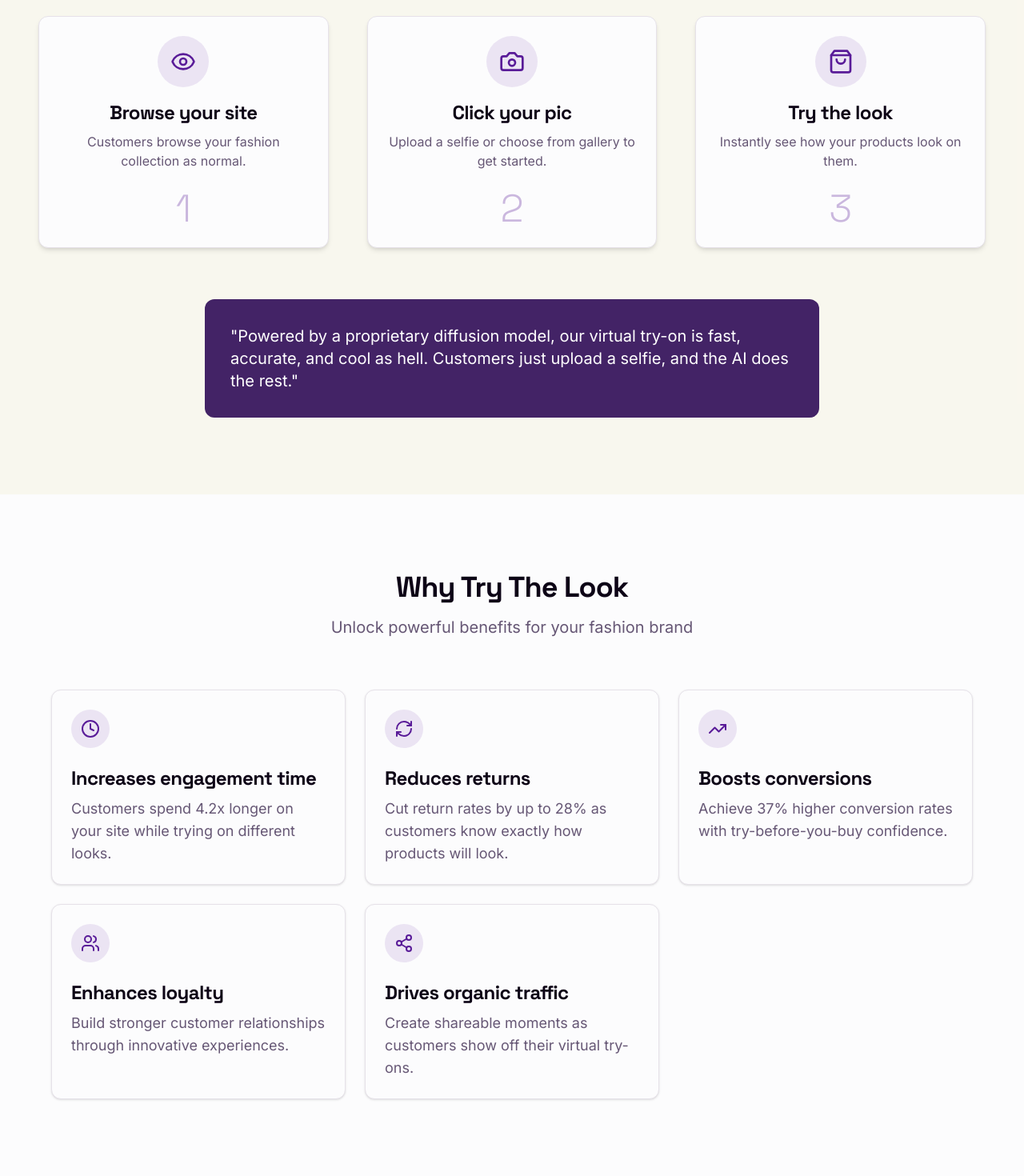
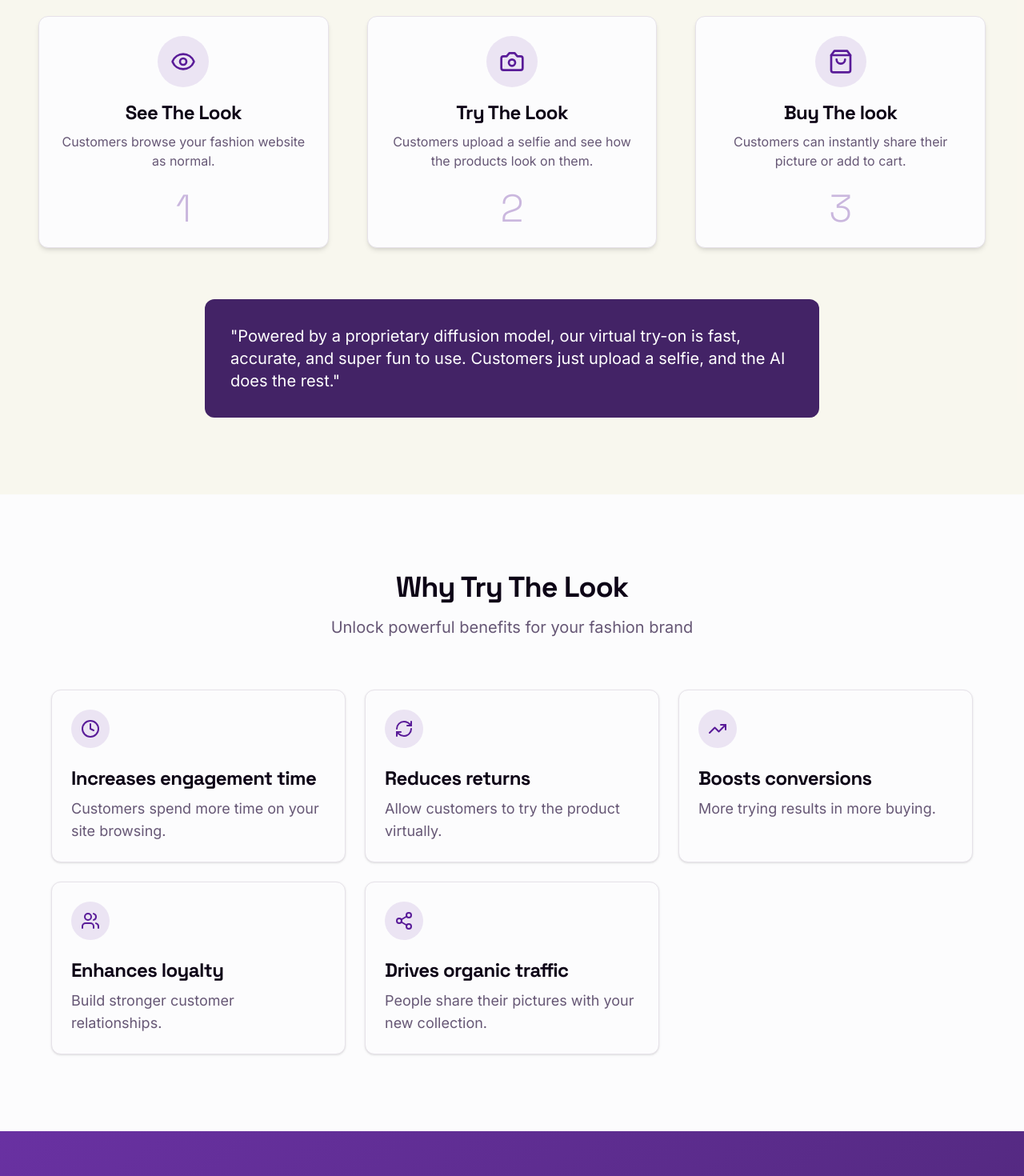
Before and after one commit to mail-alaiy/trythelook, a React (Vite) app: page / in a window 1280 px wide. Shown: the part 1020-2490 px from the top of the page at 80% size. Built offline with nearby package versions, Linux system fonts and the light colour scheme.

Commit message:
text_change

```diff
--- a/src/components/Benefits.tsx
+++ b/src/components/Benefits.tsx
@@ -6,27 +6,27 @@ const benefits = [
   {
     icon: Clock,
     title: "Increases engagement time",
-    description: "Customers spend 4.2x longer on your site while trying on different looks."
+    description: " Customers spend more time on your site browsing."
   },
   {
     icon: RefreshCw,
     title: "Reduces returns",
-    description: "Cut return rates by up to 28% as customers know exactly how products will look."
+    description: "Allow customers to try the product virtually."
   },
   {
     icon: TrendingUp,
     title: "Boosts conversions",
-    description: "Achieve 37% higher conversion rates with try-before-you-buy confidence."
+    description: "More trying results in more buying."
   },
   {
     icon: Users,
     title: "Enhances loyalty",
-    description: "Build stronger customer relationships through innovative experiences."
+    description: " Build stronger customer relationships."
   },
   {
     icon: Share2,
     title: "Drives organic traffic",
-    description: "Create shareable moments as customers show off their virtual try-ons."
+    description: "People share their pictures with your new collection."
   }
 ];
 
--- a/src/components/ContactForm.tsx
+++ b/src/components/ContactForm.tsx
@@ -87,8 +87,9 @@ const ContactForm = () => {
           >
             <h2 className="text-3xl md:text-4xl font-bold mb-4">Book a Custom Campaign</h2>
             <p className="text-white/80 mb-6 text-lg">
-              Let's bring your next drop to life. Schedule a quick demo to see how Try The Look can transform your customers' shopping experience.
-            </p>
+  Let's bring your next drop to life. Schedule a quick demo to see how we can set up a {'<your-brand>'}.trythelook.ai to launch your next collection
+</p>
+
 
             <div className="bg-white/10 backdrop-blur-sm p-6 rounded-xl">
               <p className="font-medium">Why brands choose us:</p>
@@ -97,19 +98,19 @@ const ContactForm = () => {
                   <span className="rounded-full bg-brand-green h-5 w-5 flex items-center justify-center mt-0.5">
                     <span className="text-brand-purple-dark text-xs font-bold">✓</span>
                   </span>
-                  <span>Setup in less than a day</span>
+                  <span>Custom set up for your brand</span>
                 </li>
                 <li className="flex items-start gap-2">
                   <span className="rounded-full bg-brand-green h-5 w-5 flex items-center justify-center mt-0.5">
                     <span className="text-brand-purple-dark text-xs font-bold">✓</span>
                   </span>
-                  <span>No-code integration with your store</span>
+                  <span>No-code integration</span>
                 </li>
                 <li className="flex items-start gap-2">
                   <span className="rounded-full bg-brand-green h-5 w-5 flex items-center justify-center mt-0.5">
                     <span className="text-brand-purple-dark text-xs font-bold">✓</span>
                   </span>
-                  <span>Full analytics dashboard included</span>
+                  <span>Full analytics dashboard</span>
                 </li>
                 <li className="flex items-start gap-2">
                   <span className="rounded-full bg-brand-green h-5 w-5 flex items-center justify-center mt-0.5">
--- a/src/components/Footer.tsx
+++ b/src/components/Footer.tsx
@@ -25,7 +25,7 @@ const Footer = () => {
             />
             <p className="text-white/70 max-w-md">
               AI-powered virtual try-on platform for fashion brands.
-              Transform your customers' shopping experience with cutting-edge technology.
+              Transform your customers' shopping experience with cutting-edge AI.
             </p>
           </motion.div>
 
--- a/src/components/HeroSection.tsx
+++ b/src/components/HeroSection.tsx
@@ -61,7 +61,7 @@ const HeroSection = () => {
               className="text-xl md:text-2xl text-muted-foreground max-w-xl"
               variants={fadeUpVariant}
             >
-              Launch a try-on campaign for your next collection with cutting-edge AI.
+              Launch a virtual try-on campaign for your brand’s next collection with our AI.
             </motion.p>
 
             <motion.div
--- a/src/components/HowItWorks.tsx
+++ b/src/components/HowItWorks.tsx
@@ -5,18 +5,18 @@ import { motion } from 'framer-motion';
 const steps = [
   {
     icon: Eye,
-    title: "Browse your site",
-    description: "Customers browse your fashion collection as normal."
+    title: "See The Look",
+    description: "Customers browse your fashion website as normal."
   },
   {
     icon: Camera,
-    title: "Click your pic",
-    description: "Upload a selfie or choose from gallery to get started."
+    title: "Try The Look",
+    description: "Customers upload a selfie and see how the products look on them."
   },
   {
     icon: ShoppingBag,
-    title: "Try the look",
-    description: "Instantly see how your products look on them."
+    title: "Buy The look",
+    description: " Customers can instantly share their picture or add to cart."
   }
 ];
 
@@ -79,8 +79,7 @@ const HowItWorks = () => {
           viewport={{ once: true }}
         >
           <p className="text-lg sm:text-xl leading-relaxed">
-            "Powered by a proprietary diffusion model, our virtual try-on is fast, accurate, and cool as hell.
-            Customers just upload a selfie, and the AI does the rest."
+            "Powered by a proprietary diffusion model, our virtual try-on is fast, accurate, and super fun to use. Customers just upload a selfie, and the AI does the rest."
           </p>
         </motion.div>
       </motion.div>
--- a/src/components/LiveDemo.tsx
+++ b/src/components/LiveDemo.tsx
@@ -31,7 +31,7 @@ const LiveDemo = () => {
         >
           <h2 className="text-2xl sm:text-3xl md:text-4xl font-bold mb-4">Experience It Yourself</h2>
           <p className="text-white/80 max-w-2xl mx-auto text-sm sm:text-base">
-            See how seamless and impressive the try-on experience can be for your customers.
+          See how seamless the try-on experience can be.
           </p>
         </motion.div>
 
```
